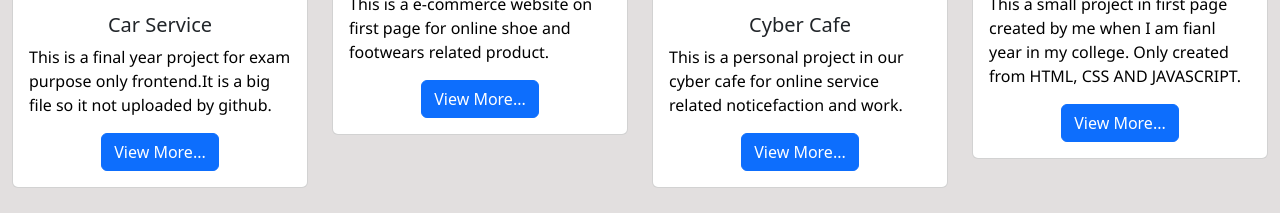
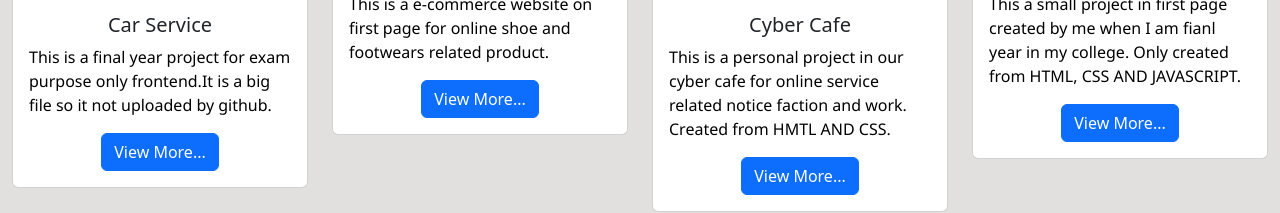
Before and after one commit to RavikRanjan/resume, a plain HTML site: page index.html in a window 1280 px wide. Shown: the part 2369-2582 px from the top of the page. Drawn offline with nearby package versions, Linux system fonts and the light colour scheme.

Commit message:
Update index.html

```diff
--- a/index.html
+++ b/index.html
@@ -181,7 +181,7 @@
                         <div class="card-body">
                             <h5 class="card-title text-center">Cyber Cafe</h5>
                             <p class="card-text">This is a personal project in our cyber cafe for online service related
-                                noticefaction and work.</p>
+                                notice faction and work. Created from HMTL AND CSS.</p>
                             <center><a href="https://ravikranjan.github.io/ravicybercafe/" class="btn btn-primary">View
                                     More...</a></center>
                         </div>
```
